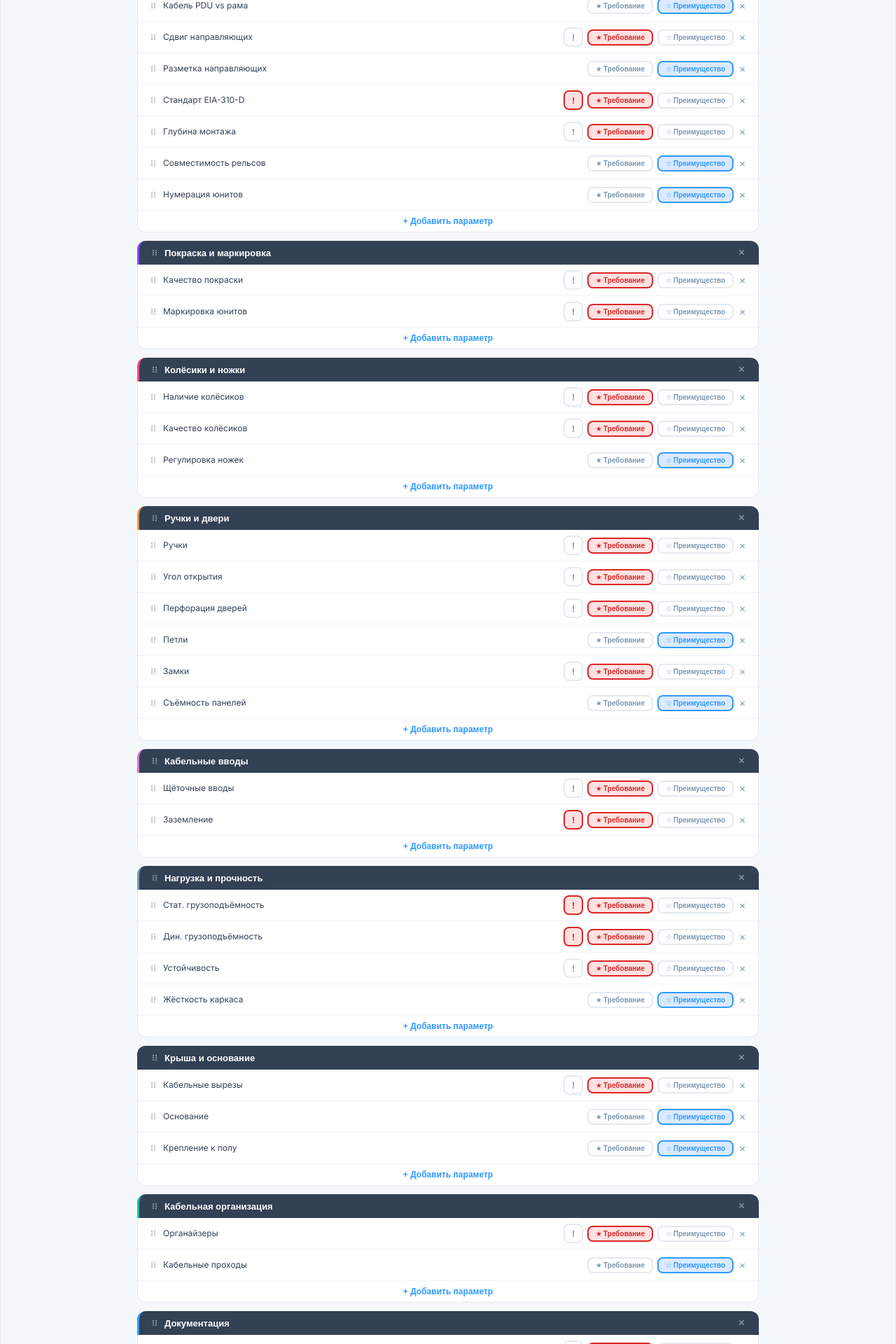
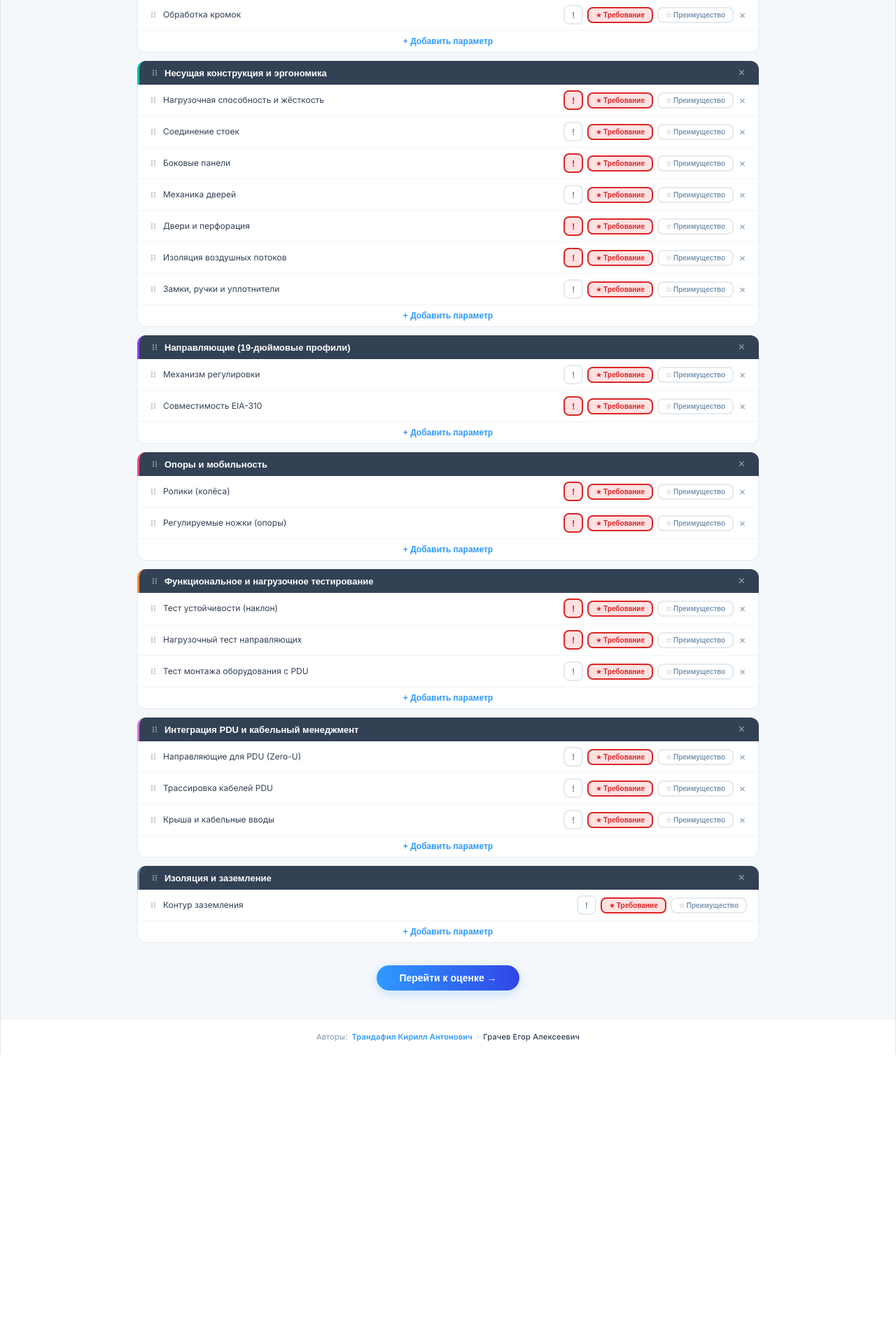
Before and after one commit to anezuf/Equipment-Testing, a React (Vite) app: page / in a window 1280 px wide. Shown: the part 760-2680 px from the top of the page at 70% size. After the commit the page ends 2266 px from the top, so only its background shows below. Built offline with nearby package versions, Linux system fonts and the light colour scheme.

Commit message:
fix(sections): update DEF_SECTIONS and PDU_DEFAULT with correct ПП/ОП weights from report files

```diff
--- a/src/App.jsx
+++ b/src/App.jsx
@@ -1,7 +1,7 @@
 import { useState, useRef, useCallback, useMemo, useEffect } from "react";
 
 import { B, VC, ICO, SM, WC } from "./constants";
-import { DEF_SECTIONS, mkAll, mkOff } from "./sections";
+import { DEF_SECTIONS, PDU_DEFAULT, mkAll, mkOff } from "./sections";
 import { calcTotal, calcSec, hasFail } from "./scoring";
 import { fmt } from "./utils";
 import Logo from "./components/Logo";
@@ -39,7 +39,6 @@ function loadSaved(storageKey){
 }
 
 const EQ_TYPES=["стойка","pdu"];
-const PDU_DEFAULT=[{n:"Новый раздел",items:[{n:"Новый параметр",w:1}]}];
 const PDU_TECH_SPECS_DEFAULT=[{n:"Новый раздел",items:[{n:"Новый параметр",n2:""}]}];
 const TECH_SPECS_DEFAULT=[{n:"Общие требования",items:[{n:"Введите техническое условие",n2:""}]}];
 
--- a/src/sections.js
+++ b/src/sections.js
@@ -1,15 +1,56 @@
 export const DEF_SECTIONS=[
-  {n:"Поставщик",items:[{n:"Производственная мощность",w:1}]},
-  {n:"Транспортировка",items:[{n:"Упаковка",w:1},{n:"ЗИП-комплект",w:1},{n:"Готовность к эксплуатации",w:1}]},
-  {n:"Габариты и конструктив",items:[{n:"Соответствие габаритов",w:2},{n:"Допустимая высота",w:1},{n:"Направляющие для PDU",w:1},{n:"Кабель PDU vs рама",w:0},{n:"Сдвиг направляющих",w:1},{n:"Разметка направляющих",w:0},{n:"Стандарт EIA-310-D",w:2},{n:"Глубина монтажа",w:1},{n:"Совместимость рельсов",w:0},{n:"Нумерация юнитов",w:0}]},
-  {n:"Покраска и маркировка",items:[{n:"Качество покраски",w:1},{n:"Маркировка юнитов",w:1}]},
-  {n:"Колёсики и ножки",items:[{n:"Наличие колёсиков",w:1},{n:"Качество колёсиков",w:1},{n:"Регулировка ножек",w:0}]},
-  {n:"Ручки и двери",items:[{n:"Ручки",w:1},{n:"Угол открытия",w:1},{n:"Перфорация дверей",w:1},{n:"Петли",w:0},{n:"Замки",w:1},{n:"Съёмность панелей",w:0}]},
-  {n:"Кабельные вводы",items:[{n:"Щёточные вводы",w:1},{n:"Заземление",w:2}]},
-  {n:"Нагрузка и прочность",items:[{n:"Стат. грузоподъёмность",w:2},{n:"Дин. грузоподъёмность",w:2},{n:"Устойчивость",w:1},{n:"Жёсткость каркаса",w:0}]},
-  {n:"Крыша и основание",items:[{n:"Кабельные вырезы",w:1},{n:"Основание",w:0},{n:"Крепление к полу",w:0}]},
-  {n:"Кабельная организация",items:[{n:"Органайзеры",w:1},{n:"Кабельные проходы",w:0}]},
-  {n:"Документация",items:[{n:"Паспорт",w:1},{n:"Сертификаты",w:2},{n:"Гарантия",w:0}]},
+  {n:"Упаковка, комплектация и документация",items:[
+    {n:"Внешний вид упаковки",w:2},{n:"Внешняя чистота",w:1},{n:"Маркировка оборудования",w:2},{n:"Комплектация (ЗИП)",w:2},{n:"Документация",w:2},
+  ]},
+  {n:"Внешний вид и габариты",items:[
+    {n:"Габариты (Ширина и Глубина)",w:2},{n:"Габариты (Высота)",w:2},{n:"Разметка юнитов (U)",w:2},{n:"Лакокрасочное покрытие (ЛКП)",w:1},{n:"Обработка кромок",w:1},
+  ]},
+  {n:"Несущая конструкция и эргономика",items:[
+    {n:"Нагрузочная способность и жёсткость",w:2},{n:"Соединение стоек",w:1},{n:"Боковые панели",w:2},{n:"Механика дверей",w:1},{n:"Двери и перфорация",w:2},{n:"Изоляция воздушных потоков",w:2},{n:"Замки, ручки и уплотнители",w:1},
+  ]},
+  {n:"Направляющие (19-дюймовые профили)",items:[
+    {n:"Механизм регулировки",w:1},{n:"Совместимость EIA-310",w:2},
+  ]},
+  {n:"Опоры и мобильность",items:[
+    {n:"Ролики (колёса)",w:2},{n:"Регулируемые ножки (опоры)",w:2},
+  ]},
+  {n:"Функциональное и нагрузочное тестирование",items:[
+    {n:"Тест устойчивости (наклон)",w:2},{n:"Нагрузочный тест направляющих",w:2},{n:"Тест монтажа оборудования с PDU",w:1},
+  ]},
+  {n:"Интеграция PDU и кабельный менеджмент",items:[
+    {n:"Направляющие для PDU (Zero-U)",w:1},{n:"Трассировка кабелей PDU",w:1},{n:"Крыша и кабельные вводы",w:1},
+  ]},
+  {n:"Изоляция и заземление",items:[
+    {n:"Контур заземления",w:1},
+  ]},
 ];
+
+export const PDU_DEFAULT=[
+  {n:"Упаковка, комплектация и документация",items:[
+    {n:"Внешний вид упаковки",w:2},{n:"Внешняя чистота",w:1},{n:"Маркировка оборудования",w:2},{n:"Комплектация (ЗИП)",w:2},{n:"Документация",w:2},
+  ]},
+  {n:"Конструкция и эргономика",items:[
+    {n:"Форм-фактор",w:2},{n:"Габариты корпуса",w:2},{n:"Жесткость конструкции",w:2},{n:"Качество кромок и швов",w:1},{n:"Длина кабеля",w:1},{n:"Сечение кабеля",w:1},{n:"Оплетка вводного кабеля",w:1},{n:"Вилка подключения",w:1},
+  ]},
+  {n:"Электрические характеристики и автоматика",items:[
+    {n:"Тип ввода и номинальный ток",w:2},{n:"Автоматические выключатели (АВ)",w:2},{n:"Защита от случайного нажатия АВ",w:2},{n:"Система заземления",w:2},{n:"УЗИП (Защита от перенапряжений)",w:2},
+  ]},
+  {n:"Розеточные блоки и коммутация",items:[
+    {n:"Количество розеток С13",w:2},{n:"Количество розеток С19",w:2},{n:"Качество фиксации кабелей",w:1},{n:"Маркировка розеток",w:1},
+  ]},
+  {n:"Функциональное и нагрузочное тестирование",items:[
+    {n:"Холостой пуск",w:2},{n:"Точность измерений (Мультиметр/Клещи)",w:2},{n:"Скорость обновления данных",w:2},{n:"Температурный режим под нагрузкой (1 час)",w:1},{n:"Работа при повышенных температурах (1 час)",w:1},{n:'Тест "Перегрузка" - Индикация',w:1},{n:'Тест "Перегрузка" - Отработка АВ',w:1},
+  ]},
+  {n:"Физические интерфейсы управления и периферия",items:[
+    {n:"Локальная панель управления",w:2},{n:"Сетевой интерфейс (Ethernet)",w:2},{n:"Локальный консольный порт",w:2},{n:"Порты датчиков (Периферия)",w:1},
+  ]},
+  {n:"Программные интерфейсы, мониторинг и логика",items:[
+    {n:"Назначение IP-адреса",w:2},{n:'Web-интерфейс (Доступность)',w:2},{n:"Локализация Web и меню",w:2},{n:"Протоколы удаленного опроса",w:2},{n:"Журналирование (Логи)",w:1},{n:"Интеграция датчиков в интерфейс",w:1},{n:"Обновление прошивки (Firmware)",w:1},
+  ]},
+  {n:"Внутренний осмотр и разбор оборудования",items:[
+    {n:"Удобство разбора (Метизы)",w:1},{n:"Внутренняя коммутация",w:2},{n:"Сечение проводников",w:2},{n:"Фиксация резьбы",w:2},{n:"Качество пайки",w:2},{n:"Контур заземления",w:1},{n:"Внутренняя чистота",w:1},
+  ]},
+];
+
 export const mkAll=secs=>secs.flatMap(s=>s.items.map(it=>({...it,sec:s.n})));
 export const mkOff=secs=>secs.map((_,i)=>secs.slice(0,i).reduce((a,s)=>a+s.items.length,0));
```
